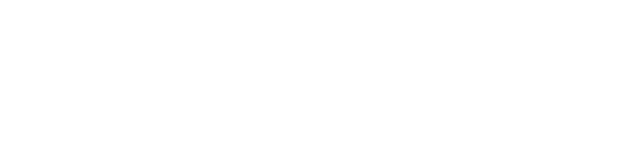
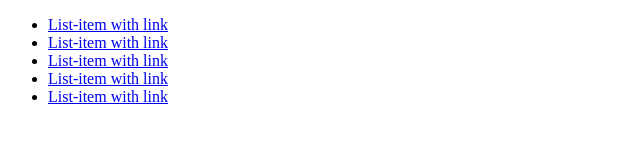
Before and after one commit to 4LT353CH0/framework-frontend-atomic-bem, a plain HTML site: page 4-templates.html in a window 1280 px wide. Shown: the whole page, without its empty margins (0-640 px from the left). Drawn offline with Linux system fonts and the light colour scheme.

```diff
--- a/4-templates.html
+++ b/4-templates.html
@@ -6,9 +6,10 @@
     <meta http-equiv="X-Clacks-Overhead" content="GNU Terry Pratchett" />
     <title>Design system - frontend framework on scss, bem and Atomic Design</title>
     <meta name="description" content="atomic, design, BEM, OOCSS, atoms">
-    <meta name="viewport" content="width=device-width, initial-scale=1"> </head>
+    <meta name="viewport" content="width=device-width, initial-scale=1">
+</head>
 
-    <!--
+<!--
     On this page Atoms.
     -----
     1 / Atoms : Atoms are UI elements that can’t be broken down any further and serve as the elemental building blocks of an interface.
@@ -18,7 +19,28 @@
     5 / Pages : Pages apply real content to templates and articulate variations to demonstrate the final UI and test the resilience of the design system.
     -----
     -->
+
 <body>
+    <div class="wrapper">
+        <div class="wrapper__inner">
+            <header class="wrapper__inner-section b-wrapper__inner-section--header">
+                <nav class="nav">
+                    <ul class="nav__menu">
+                        <li class="nav__menu-item"><a href="#">List-item with link</a></li>
+                        <li class="nav__menu-item"><a href="#">List-item with link</a></li>
+                        <li class="nav__menu-item"><a href="#">List-item with link</a></li>
+                        <li class="nav__menu-item"><a href="#">List-item with link</a></li>
+                        <li class="nav__menu-item"><a href="#">List-item with link</a></li>
+                    </ul>
+                </nav>
+            </header>
+            <section class="wrapper__inner-section">
+            </section>
+
+            <section class="wrapper__inner-section">
+            </section>
+        </div>
+    </div>
 </body>
 
 </html>
```
Also changed, not shown: 1-atoms.html (+11 -0 lines), 2-molecules.html (+14 -4 lines), 1 other file.
